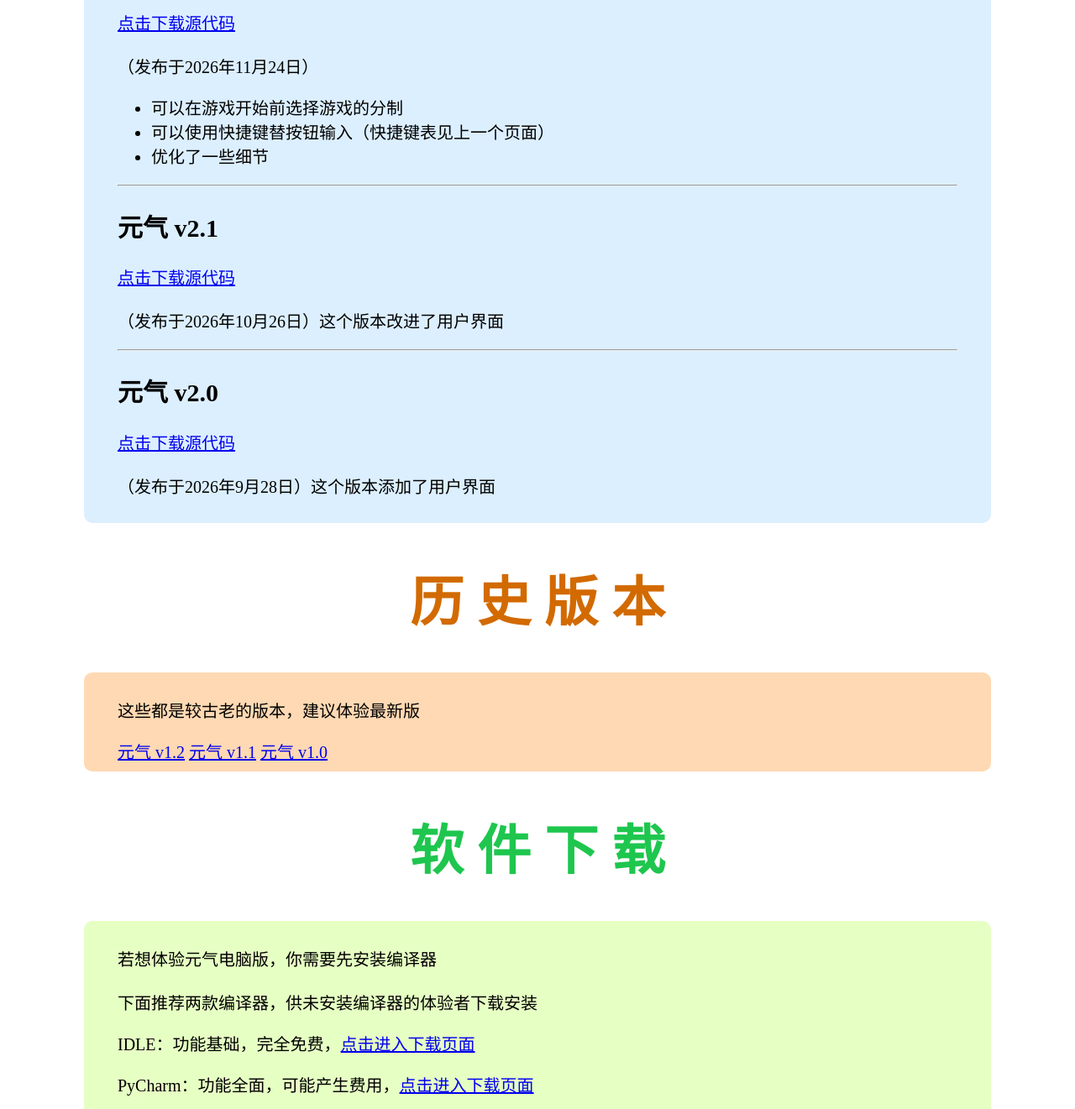
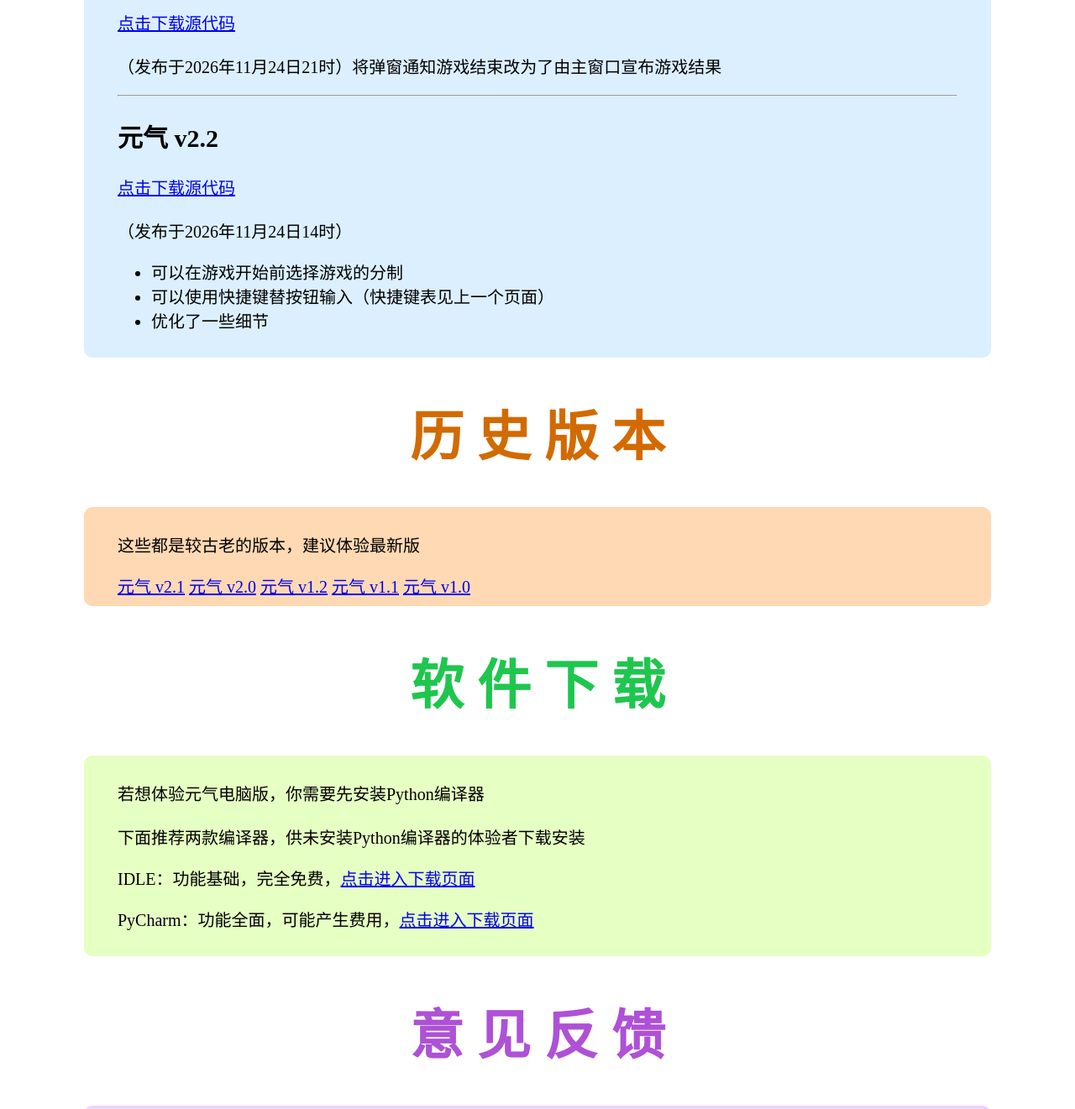
Before and after one commit to wyc15/wyc15.github.io, a plain HTML site: page 元气/index.html in a window 1280 px wide. Shown: the part 719-2040 px from the top of the page at 84% size. Drawn offline with Linux system fonts and the light colour scheme.

Commit message:
Update index.html

```diff
--- a/元气/index.html
+++ b/元气/index.html
@@ -91,30 +91,23 @@
             <h1>最 新 发 布</h1>
         </div>
         <div class="text">
+            <h2>元气 v2.3</h2>
+            <p>
+                <a href="元气v2/元气v2.3/元气v2.3.py" download>点击下载源代码</a>
+                <br></br>
+                （发布于2026年11月24日21时）将弹窗通知游戏结束改为了由主窗口宣布游戏结果
+            </p>
+            <hr>
             <h2>元气 v2.2</h2>
             <p>
                 <a href="元气v2/元气v2.2/元气v2.2.py" download>点击下载源代码</a>
                 <br></br>
-                （发布于2026年11月24日）
+                （发布于2026年11月24日14时）
                 <ul>
                     <li>可以在游戏开始前选择游戏的分制</li>
                     <li>可以使用快捷键替按钮输入（快捷键表见上一个页面）</li>
                     <li>优化了一些细节</li>
                 </ul>
-            </p>
-            <hr>
-            <h2>元气 v2.1</h2>
-            <p>
-                <a href="元气v2/元气v2.1/元气v2.1.py" download>点击下载源代码</a>
-                <br></br>
-                （发布于2026年10月26日）这个版本改进了用户界面
-            </p>
-            <hr>
-            <h2>元气 v2.0</h2>
-            <p>
-                <a href="元气v2/元气v2.0/元气v2.0.py" download>点击下载源代码</a>
-                <br></br>
-                （发布于2026年9月28日）这个版本添加了用户界面
             </p>
         </div>
         <div class="title2">
@@ -122,6 +115,8 @@
         </div>
         <div class="text2">
             <p>这些都是较古老的版本，建议体验最新版</p>
+            <a href="元气v2/元气v2.1/元气v2.1.py" download>元气 v2.1</a>
+            <a href="元气v2/元气v2.0/元气v2.0.py" download>元气 v2.0</a>
             <a href="元气v1/元气v1.2/元气v1.2.py" download>元气 v1.2</a>
             <a href="元气v1/元气v1.1/元气v1.1.py" download>元气 v1.1</a>
             <a href="元气v1/元气v1.0/元气v1.0.py" download>元气 v1.0</a>
@@ -131,9 +126,9 @@
         </div>
         <div class="text3">
             <p>
-                若想体验元气电脑版，你需要先安装编译器
+                若想体验元气电脑版，你需要先安装Python编译器
                 <br></br>
-                下面推荐两款编译器，供未安装编译器的体验者下载安装
+                下面推荐两款编译器，供未安装Python编译器的体验者下载安装
             </p>
             <p>IDLE：功能基础，完全免费，<a href="https://www.python.org/downloads/">点击进入下载页面</a></p>
             <p>PyCharm：功能全面，可能产生费用，<a href="https://www.jetbrains.com/zh-cn/pycharm/">点击进入下载页面</a></p>
```
